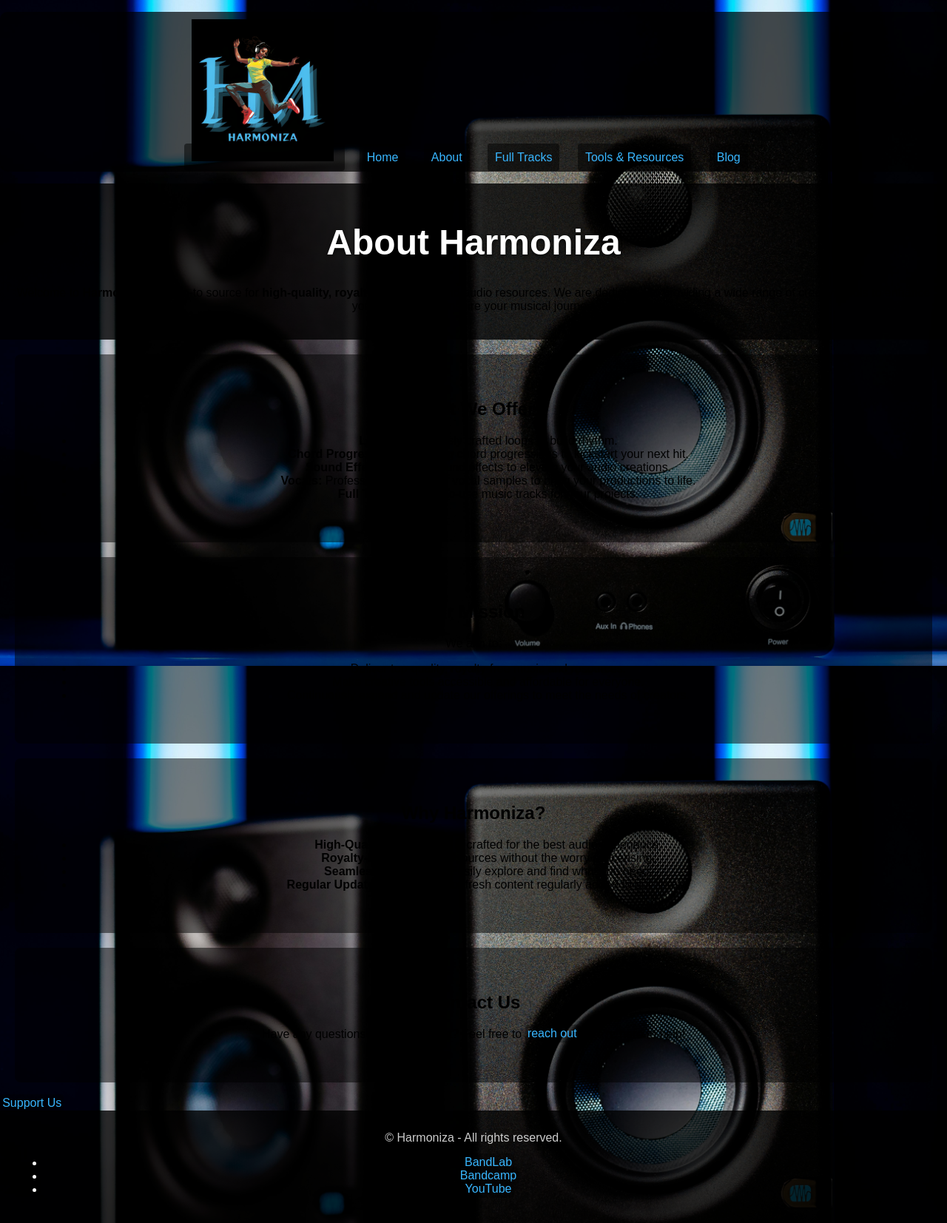
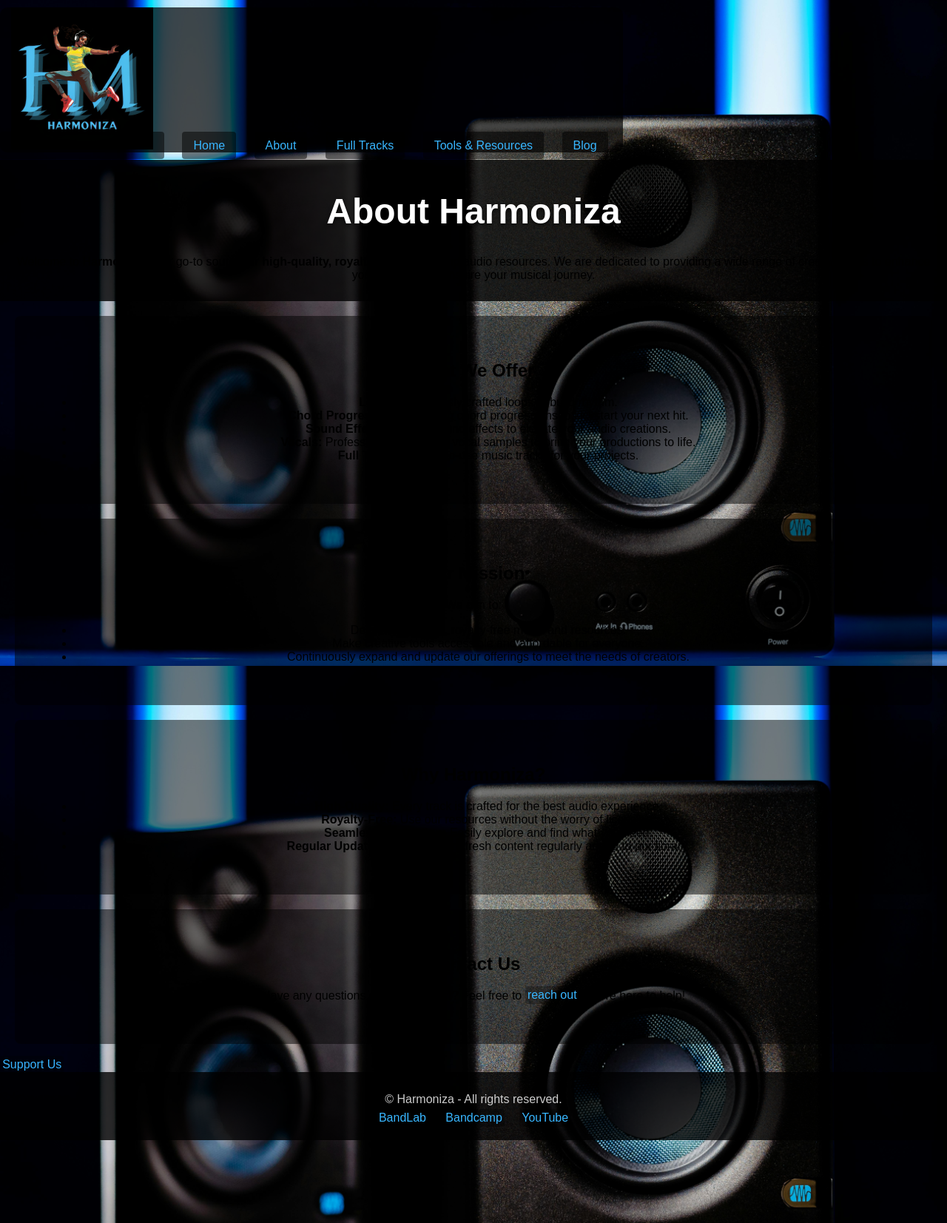
Before and after one commit to Harmoniza/harmoniza, a Jekyll site: the page built from about.markdown, in a window 1280 px wide. Shown: the whole page at 74% size. Built offline with Jekyll 4.4.1, drawn with Linux system fonts in a browser that asks for light colours.

Commit message:
Updated CSS to remove logo padding, resized logo, and centered footer social links.

```diff
--- a/_config.yml
+++ b/_config.yml
@@ -7,8 +7,8 @@
   Harmoniza is your go-to source for high-quality, royalty-free music and audio resources.
   We provide loops, chord progressions, sound effects, vocals, and full tracks designed to elevate your projects.
   Our mission is to make professional music production tools accessible to all creators.
-baseurl: "/harmoniza" # the subpath of your site, e.g. /blog
-url: "https://harmoniza.github.io/harmoniza/" # the base hostname & protocol for your site, e.g. http://example.com
+baseurl: "" # the subpath of your site, e.g. /blog
+url: "http://127.0.0.1:4000/" # the base hostname & protocol for your site, e.g. http://example.com
 github_username: Harmoniza
 
 # Social links
--- a/assets/css/styles.css
+++ b/assets/css/styles.css
@@ -14,10 +14,18 @@
 /* Header Styles */
 header {
   background-color: rgba(0, 0, 0, 0.8); /* Semi-transparent background */
-  padding: 20px;
+  padding: 10px 20px; /* Reduced padding for a smaller header */
   text-align: center;
   position: relative;
   z-index: 100;
+}
+
+/* Logo Styling */
+header img {
+  width: 100px; /* Further reduced size for the logo */
+  height: auto;
+  transition: width 0.3s ease;
+  padding: 0; /* Removed padding from logo */
 }
 
 header h1 {
@@ -52,19 +60,20 @@
   padding: 0;
   text-align: center;
   background: rgba(0, 0, 0, 0.7);
-  padding: 10px;
+  margin: 10px auto;
   border-radius: 10px;
+  display: inline-block; /* Center the navigation */
 }
 
 nav ul li {
-  display: inline;
+  display: inline-block;
   margin-right: 20px;
 }
 
 nav ul li a {
   color: #38b6ff;
   text-decoration: none;
-  padding: 10px;
+  padding: 10px 15px;
   border-radius: 4px;
   transition: color 0.3s, background-color 0.3s, transform 0.3s;
   background-color: rgba(0, 0, 0, 0.5); /* Semi-transparent black */
@@ -174,6 +183,19 @@
   color: rgba(255, 255, 255, 0.8);
 }
 
+/* Social Links Centering */
+.social-links {
+  list-style: none;
+  padding: 0;
+  margin: 0;
+  display: flex;
+  justify-content: center; /* Centering social links */
+}
+
+.social-links li {
+  margin: 0 10px; /* Margin between social links */
+}
+
 /* Responsive Adjustments */
 @media (max-width: 768px) {
   header h1 {
@@ -182,7 +204,19 @@
   #welcome h2 {
     font-size: 3rem;
   }
+  nav ul {
+    display: block;
+    width: 100%; /* Full width for mobile */
+  }
+  nav ul li {
+    display: block; /* Stack the nav items vertically */
+    margin-bottom: 10px;
+  }
   nav ul li a {
-    padding: 8px;
+    display: block;
+    padding: 10px; /* Increase padding for easier tapping on touch screens */
+  }
+  header img {
+    width: 80px; /* Make the logo smaller for mobile */
   }
 }
```
